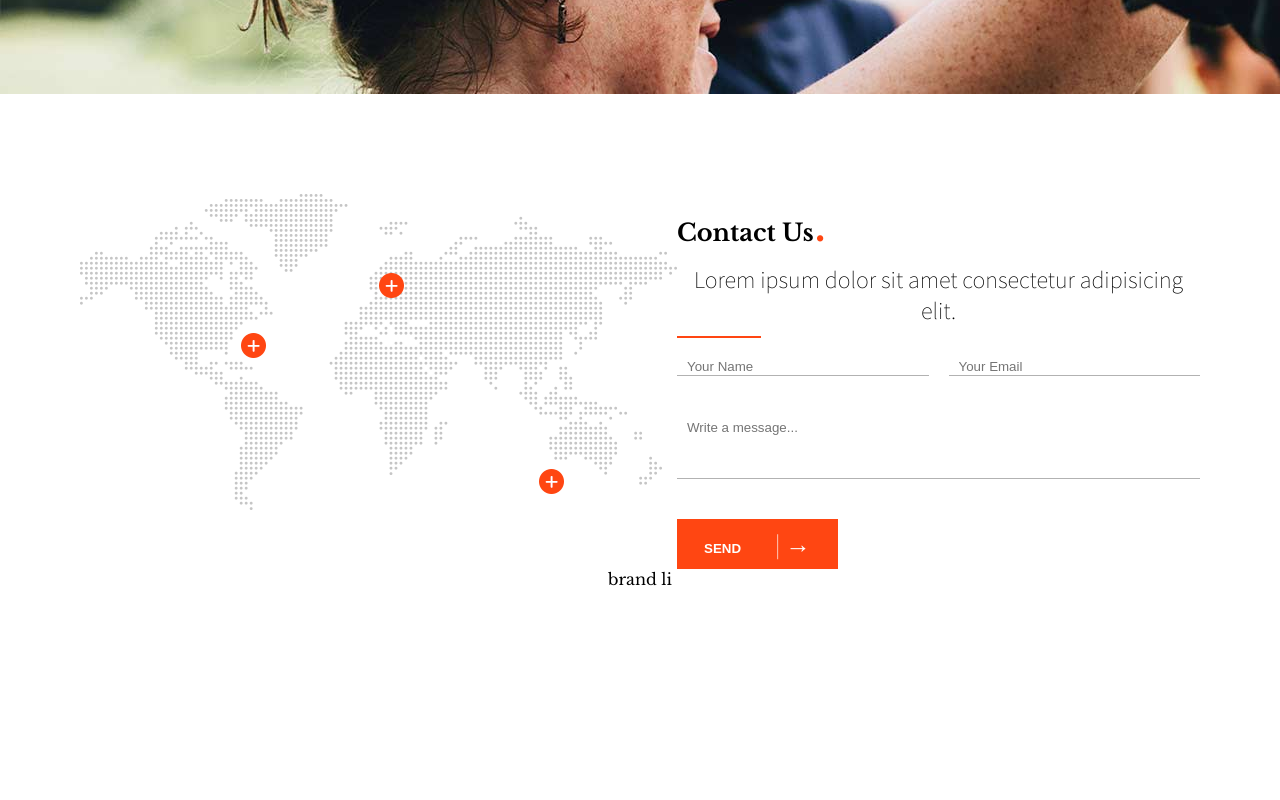
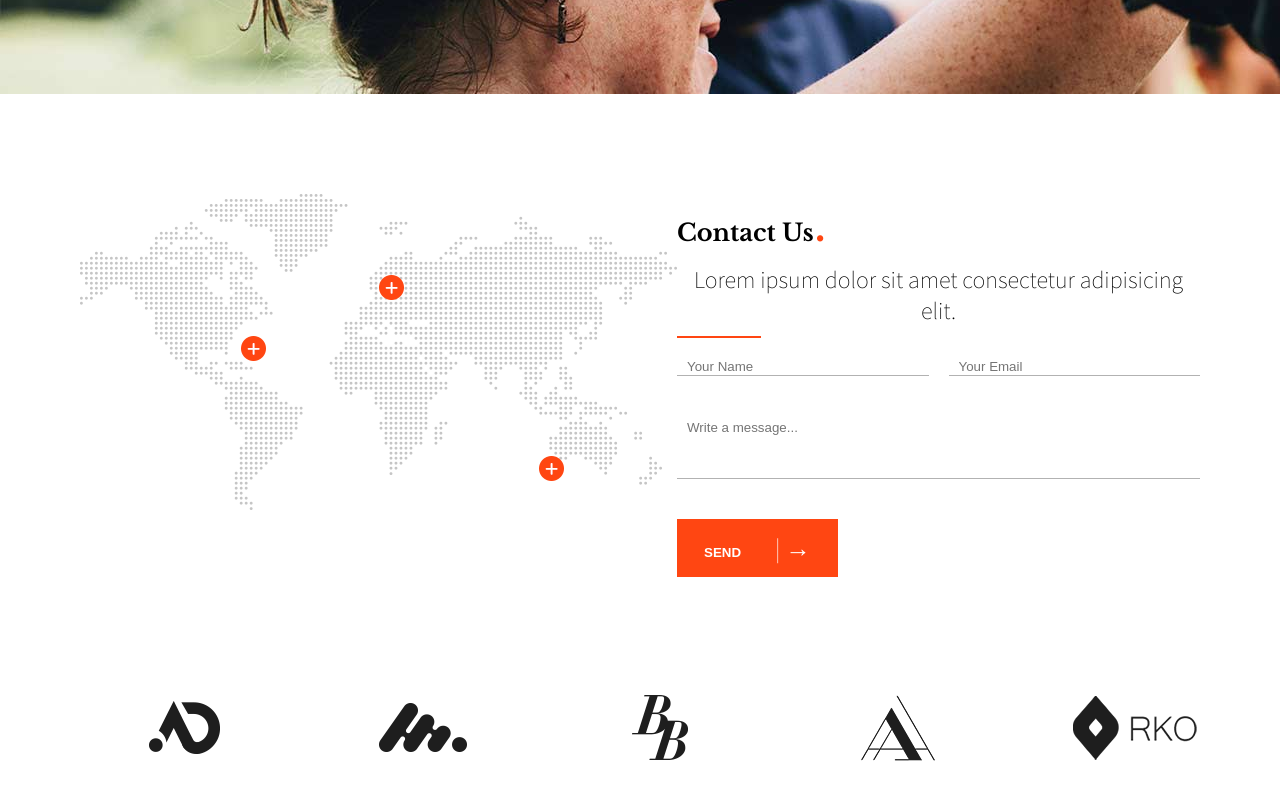
Before and after one commit to ArrobbioUmberto/proj-html-vuejs, a Vue app: page / in a window 1280 px wide. Shown: the part 5743-6543 px from the top of the page. Before the commit the page ends 6432 px from the top, so only its background shows below. Built offline with nearby package versions, Linux system fonts and the light colour scheme.

Commit message:
FEAT list brand set with data and v-for

```diff
--- a/src/components/ContactUs.vue
+++ b/src/components/ContactUs.vue
@@ -1,6 +1,16 @@
 <script>
 export default {
-
+    data() {
+        return {
+            ListBrand: [
+                { image: '/img/h4-clients-img-03.png' },
+                { image: '/img/h4-clients-img-05.png' },
+                { image: '/img/h4-clients-img-07.png' },
+                { image: '/img/h4-clients-img-09.png' },
+                { image: '/img/h4-clients-img-01.png' },
+            ]
+        }
+    }
 }
 </script>
 <template>
@@ -30,11 +40,20 @@ export default {
 
                             <input type="text" placeholder="Write a message..." class="text">
                         </div>
-                        <button class="btn"> <span>send </span> <span class="arrow">| &rightarrow;</span> </button>
+                        <button class="btn">
+                            <span>send </span>
+                            <span class="arrow">| &rightarrow;</span>
+                        </button>
                     </div>
                 </div>
             </div>
-            <div class="col"> brand li</div>
+            <div class="col brands">
+                <ul>
+                    <li v-for="el in ListBrand">
+                        <img :src="el.image" alt="">
+                    </li>
+                </ul>
+            </div>
         </div>
     </div>
 </template>
@@ -53,6 +72,7 @@ export default {
     flex-direction: column;
     align-items: center;
     justify-content: center;
+    row-gap: 80px;
 }
 
 .up-section {
@@ -90,7 +110,7 @@ export default {
 
 .plus-3 {
     position: absolute;
-    bottom: 20%;
+    bottom: 25%;
     right: 19%;
 }
 
@@ -182,7 +202,7 @@ input:active {
     background-color: #ff4612;
     border: none;
     text-transform: uppercase;
-    padding: 10px;
+    padding: 14px 10px;
     color: white;
     margin-top: 20px;
     display: flex;
@@ -196,4 +216,18 @@ span.arrow {
     line-height: 30px;
 
 }
+
+.brands {
+    padding: 20px 0;
+}
+
+ul {
+    display: flex;
+    flex-direction: row;
+    justify-content: space-between;
+}
+
+li {
+    list-style-type: none;
+}
 </style>
```
